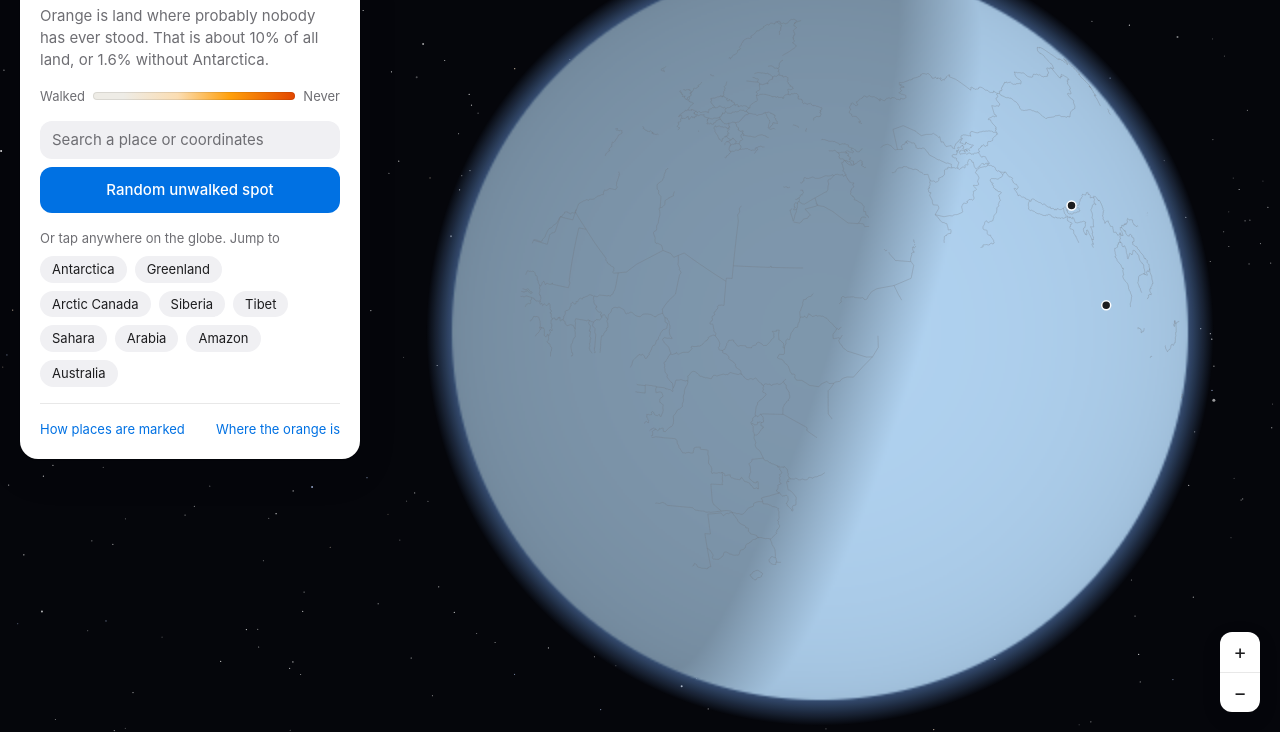
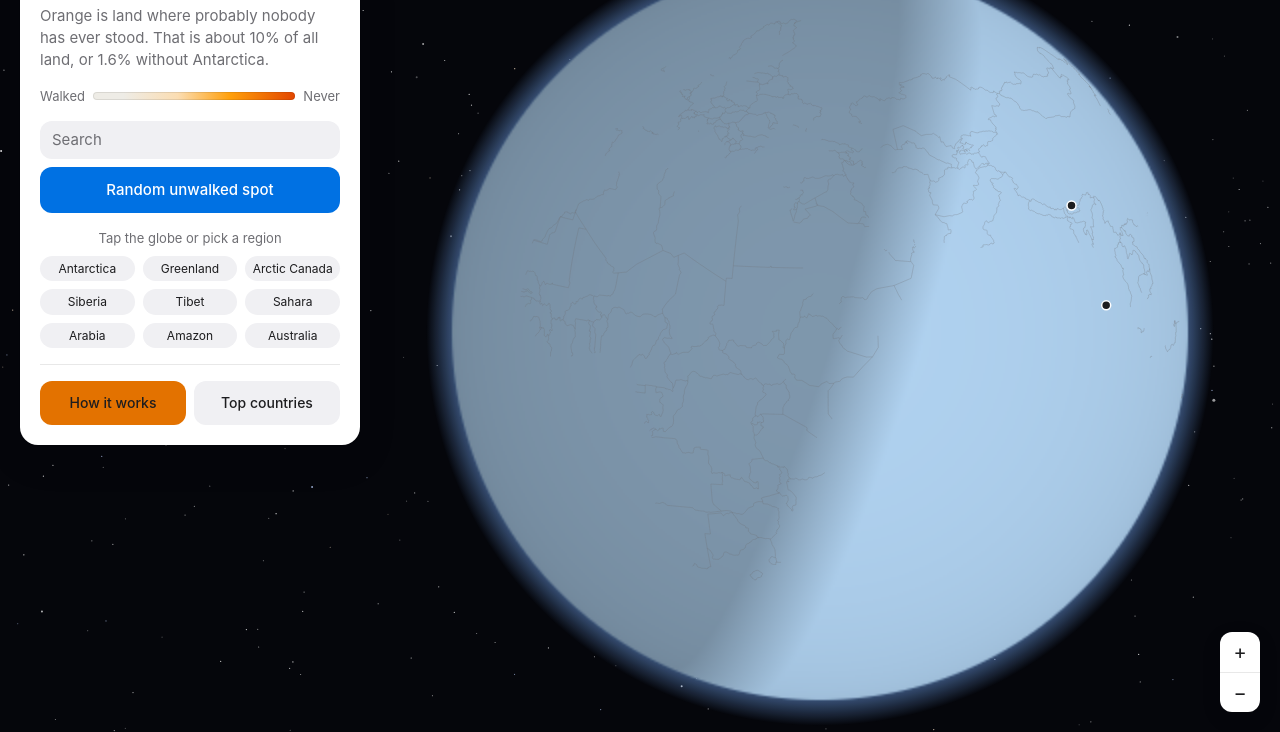
Before and after one commit to michaelbegley/unwalked-earth, a plain HTML site: page index.html in a window 1280 px wide. Shown: the part 68-800 px from the top of the page. Drawn offline with Linux system fonts and the light colour scheme; animation ran at ten frames a second.

Commit message:
Front card: plainer words, even region grid, two buttons at the bottom
Co-Authored-By: Claude Fable 5.2 <noreply@anthropic.com>
Claude-Session: https://claude.ai/code/session_01SCG8RUs6BinV4wz5CqS8N1

```diff
--- a/css/style.css
+++ b/css/style.css
@@ -6,6 +6,7 @@
   --line: rgba(0, 0, 0, 0.09);
   --fill: #f0f0f3;
   --blue: #0071e3;
+  --warm: #e37200;
   --face: -apple-system, BlinkMacSystemFont, "SF Pro Text", "Segoe UI", Helvetica, Arial, sans-serif;
   color-scheme: light;
 }
@@ -116,10 +117,16 @@ p {
   color: var(--soft);
 }
 .chips {
-  display: flex;
-  flex-wrap: wrap;
+  display: grid;
+  grid-template-columns: repeat(3, 1fr);
   gap: 8px;
   margin-top: 8px;
+}
+.chips .chip {
+  padding-left: 4px;
+  padding-right: 4px;
+  white-space: nowrap;
+  font-size: 12px;
 }
 .chip {
   border: 0;
@@ -177,11 +184,34 @@ p {
   text-decoration: underline;
 }
 .foot {
-  display: flex;
-  justify-content: space-between;
+  display: grid;
+  grid-template-columns: 1fr 1fr;
+  gap: 8px;
   margin-top: 16px;
   padding-top: 16px;
   border-top: 1px solid var(--line);
+}
+.half {
+  border: 0;
+  border-radius: 12px;
+  padding: 12px 8px;
+  font-size: 14px;
+  font-weight: 500;
+  background: var(--fill);
+  color: var(--ink);
+}
+.half:hover {
+  background: #e4e4e9;
+}
+/* the orange directly opposite the button blue on the colour wheel */
+.half.warm {
+  background: var(--warm);
+}
+.half.warm:hover {
+  background: #f07d0a;
+}
+.hint.mid {
+  text-align: center;
 }
 .pill {
   border: 0;
@@ -533,6 +563,7 @@ dd {
     font-size: 38px;
   }
   .chips {
+    display: flex;
     flex-wrap: nowrap;
     overflow-x: auto;
     margin-right: -16px;
@@ -542,8 +573,11 @@ dd {
   .chips::-webkit-scrollbar {
     display: none;
   }
-  .chip {
+  .chips .chip {
     flex: none;
+    font-size: 13px;
+    padding-left: 12px;
+    padding-right: 12px;
   }
   #zoom {
     right: 12px;
@@ -565,7 +599,6 @@ dd {
     padding-top: 8px;
     padding-bottom: 8px;
   }
-  .foot .textlink,
   #plink,
   #psave,
   #fargo {
--- a/index.html
+++ b/index.html
@@ -19,7 +19,7 @@
     <meta property="og:image:height" content="630" />
     <meta name="twitter:card" content="summary_large_image" />
     <meta name="twitter:image" content="https://unwalked.earth/og.png" />
-    <link rel="stylesheet" href="css/style.css?v=5" />
+    <link rel="stylesheet" href="css/style.css?v=10" />
   </head>
   <body>
     <canvas id="sky" aria-hidden="true"></canvas>
@@ -34,22 +34,22 @@
           class="find"
           id="find"
           type="search"
-          placeholder="Search a place or coordinates"
+          placeholder="Search"
           aria-label="Search a place or coordinates"
           autocomplete="off"
         />
         <ul class="findlist" id="findlist" hidden></ul>
         <p class="note" id="findnote" hidden></p>
         <button class="primary" id="lucky" type="button">Random unwalked spot</button>
-        <p class="hint">Or tap anywhere on the globe. Jump to</p>
+        <p class="hint mid">Tap the globe or pick a region</p>
         <div class="chips" id="go"></div>
         <div id="savedwrap" hidden>
           <p class="hint">Saved places, kept in this browser only</p>
           <ul id="savedlist"></ul>
         </div>
         <div class="foot">
-          <button class="textlink" id="aboutlink" type="button">How places are marked</button
-          ><button class="textlink" id="wherelink" type="button">Where the orange is</button>
+          <button class="half warm" id="aboutlink" type="button">How it works</button>
+          <button class="half" id="wherelink" type="button">Top countries</button>
         </div>
       </section>
 
@@ -169,14 +169,14 @@
 
       <section id="where" hidden>
         <button class="pill back" type="button" data-back>&lsaquo; Back</button>
-        <h2>Where the orange is</h2>
+        <h2>Top countries</h2>
         <p class="lede">Land scoring 50 or more, by country. The bar is the share of that country.</p>
         <ol id="wlist"></ol>
       </section>
 
       <section id="about" hidden>
         <button class="pill back" type="button" data-back>&lsaquo; Back</button>
-        <h2>How places are marked</h2>
+        <h2>How it works</h2>
         <h3>What turns a place orange</h3>
         <p>Two things. It is far from every way in, and the ground is somewhere people could not live.</p>
         <p>
@@ -262,6 +262,6 @@
 
     <img id="tex" alt="" style="display: none" src="data/world.png" />
     <img id="ntex" alt="" style="display: none" src="data/names.png" />
-    <script src="js/app.js?v=9" defer></script>
+    <script src="js/app.js?v=10" defer></script>
   </body>
 </html>
```
